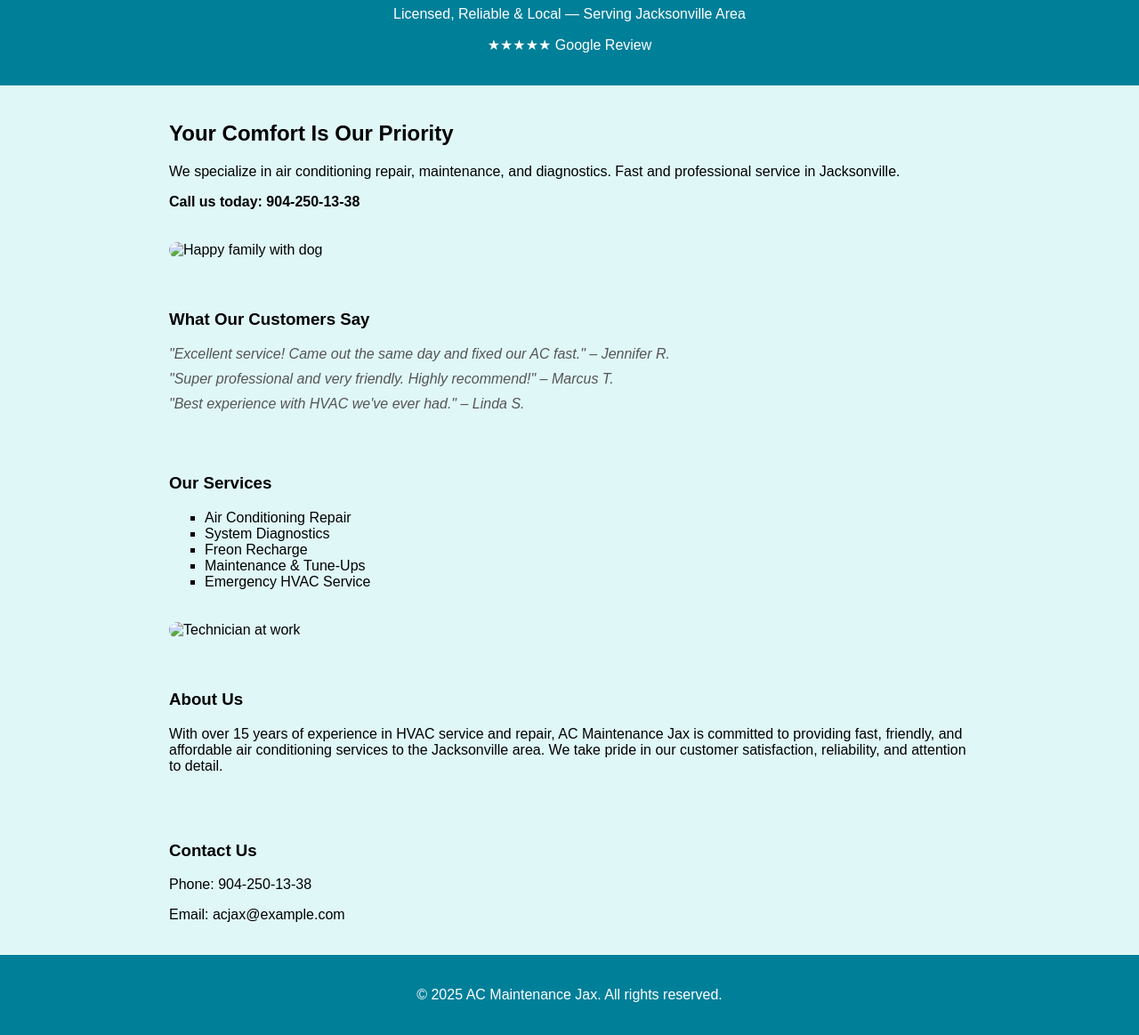
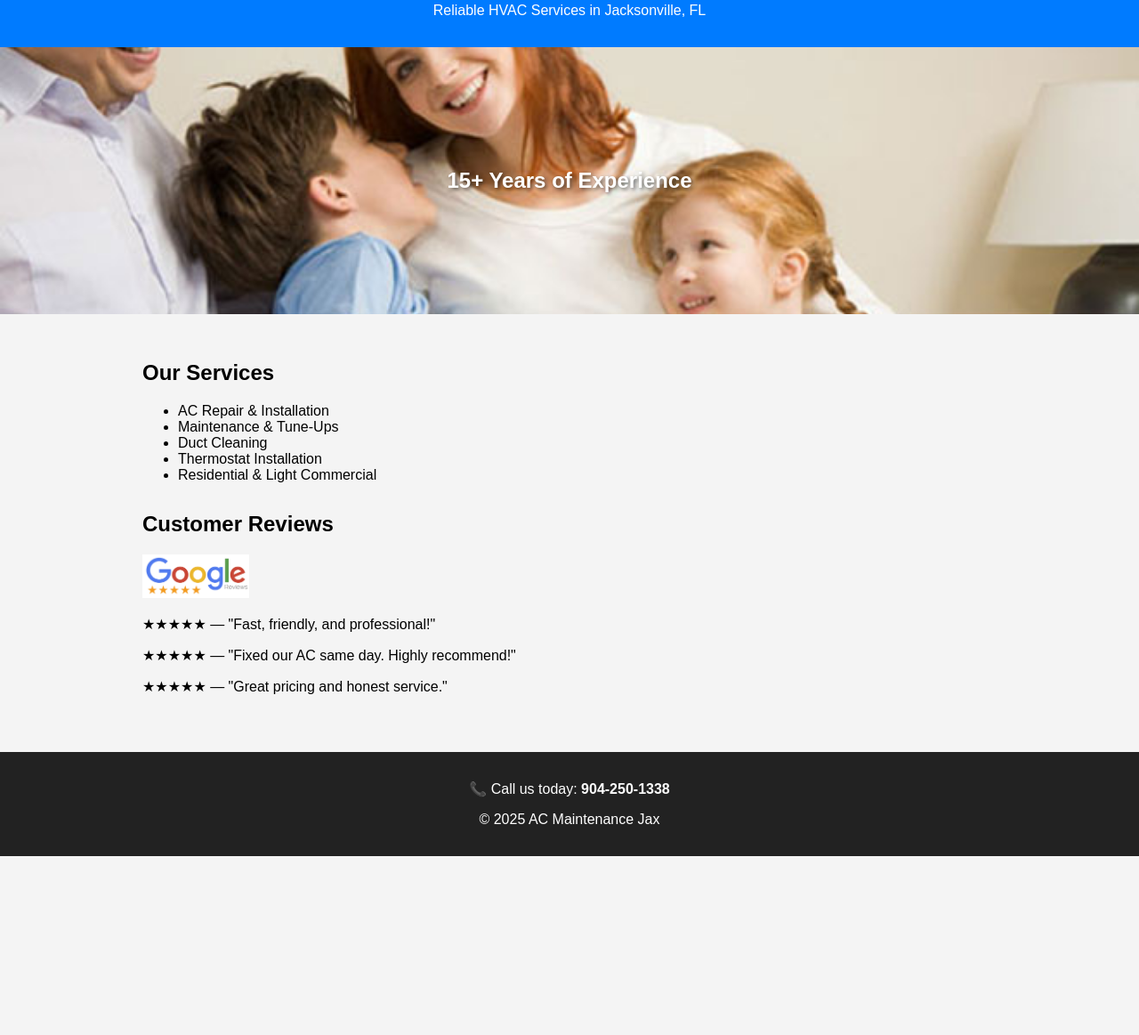
Before and after one commit to Zemliankin/ac-maintenance-jax, a plain HTML site: page index.html in a window 1280 px wide. Shown: the part 93-1256 px from the top of the page at 89% size. After the commit the page ends 1055 px from the top, so only its background shows below. Drawn offline with Linux system fonts and the light colour scheme.

Commit message:
Update index.html

```diff
--- a/index.html
+++ b/index.html
@@ -1,66 +1,87 @@
-
 <!DOCTYPE html>
 <html lang="en">
 <head>
-  <meta charset="UTF-8">
+  <meta charset="UTF-8" />
+  <meta name="viewport" content="width=device-width, initial-scale=1.0"/>
   <title>AC Maintenance Jax</title>
-  <meta name="viewport" content="width=device-width, initial-scale=1.0">
   <style>
-    body { font-family: Arial, sans-serif; margin: 0; padding: 0; background-color: #e0f7f7; }
-    header, footer { background-color: #007f99; color: white; text-align: center; padding: 20px; }
-    section { padding: 20px; max-width: 900px; margin: auto; }
-    .hero img { width: 100%; border-radius: 10px; margin-top: 20px; }
-    .services ul { list-style-type: square; }
-    .reviews blockquote { font-style: italic; color: #555; margin: 10px 0; }
+    body {
+      font-family: Arial, sans-serif;
+      margin: 0;
+      padding: 0;
+      background-color: #f4f4f4;
+    }
+    header {
+      background-color: #007BFF;
+      color: white;
+      padding: 1em;
+      text-align: center;
+    }
+    .hero {
+      background-image: url("people-and-family-members.jpg");
+      background-size: cover;
+      background-position: center;
+      height: 300px;
+      display: flex;
+      align-items: center;
+      justify-content: center;
+      color: white;
+      text-shadow: 2px 2px 4px rgba(0,0,0,0.6);
+    }
+    .container {
+      padding: 2em;
+      max-width: 960px;
+      margin: auto;
+    }
+    .services, .reviews {
+      margin-bottom: 2em;
+    }
+    footer {
+      background-color: #222;
+      color: white;
+      text-align: center;
+      padding: 1em;
+    }
+    img.review-stars {
+      width: 120px;
+    }
   </style>
 </head>
 <body>
 
 <header>
   <h1>AC Maintenance Jax</h1>
-  <p>Licensed, Reliable & Local — Serving Jacksonville Area</p>
-  <p>★★★★★ Google Review</p>
+  <p>Reliable HVAC Services in Jacksonville, FL</p>
 </header>
 
-<section class="hero">
-  <h2>Your Comfort Is Our Priority</h2>
-  <p>We specialize in air conditioning repair, maintenance, and diagnostics. Fast and professional service in Jacksonville.</p>
-  <p><strong>Call us today: 904-250-13-38</strong></p>
-  <img src="photo1.jpg" alt="Happy family with dog">
-</section>
+<div class="hero">
+  <h2>15+ Years of Experience</h2>
+</div>
 
-<section class="reviews">
-  <h3>What Our Customers Say</h3>
-  <blockquote>"Excellent service! Came out the same day and fixed our AC fast." – Jennifer R.</blockquote>
-  <blockquote>"Super professional and very friendly. Highly recommend!" – Marcus T.</blockquote>
-  <blockquote>"Best experience with HVAC we've ever had." – Linda S.</blockquote>
-</section>
+<div class="container">
+  <section class="services">
+    <h2>Our Services</h2>
+    <ul>
+      <li>AC Repair & Installation</li>
+      <li>Maintenance & Tune-Ups</li>
+      <li>Duct Cleaning</li>
+      <li>Thermostat Installation</li>
+      <li>Residential & Light Commercial</li>
+    </ul>
+  </section>
 
-<section class="services">
-  <h3>Our Services</h3>
-  <ul>
-    <li>Air Conditioning Repair</li>
-    <li>System Diagnostics</li>
-    <li>Freon Recharge</li>
-    <li>Maintenance & Tune-Ups</li>
-    <li>Emergency HVAC Service</li>
-  </ul>
-  <img src="photo2.jpg" alt="Technician at work" style="width:100%;border-radius:10px;margin-top:20px;">
-</section>
-
-<section class="about">
-  <h3>About Us</h3>
-  <p>With over 15 years of experience in HVAC service and repair, AC Maintenance Jax is committed to providing fast, friendly, and affordable air conditioning services to the Jacksonville area. We take pride in our customer satisfaction, reliability, and attention to detail.</p>
-</section>
-
-<section class="contact">
-  <h3>Contact Us</h3>
-  <p>Phone: 904-250-13-38</p>
-  <p>Email: acjax@example.com</p>
-</section>
+  <section class="reviews">
+    <h2>Customer Reviews</h2>
+    <img src="google-review-logo.png" alt="Google Review" class="review-stars" />
+    <p>★★★★★ — "Fast, friendly, and professional!"</p>
+    <p>★★★★★ — "Fixed our AC same day. Highly recommend!"</p>
+    <p>★★★★★ — "Great pricing and honest service."</p>
+  </section>
+</div>
 
 <footer>
-  <p>&copy; 2025 AC Maintenance Jax. All rights reserved.</p>
+  <p>📞 Call us today: <strong>904-250-1338</strong></p>
+  <p>&copy; 2025 AC Maintenance Jax</p>
 </footer>
 
 </body>
```
